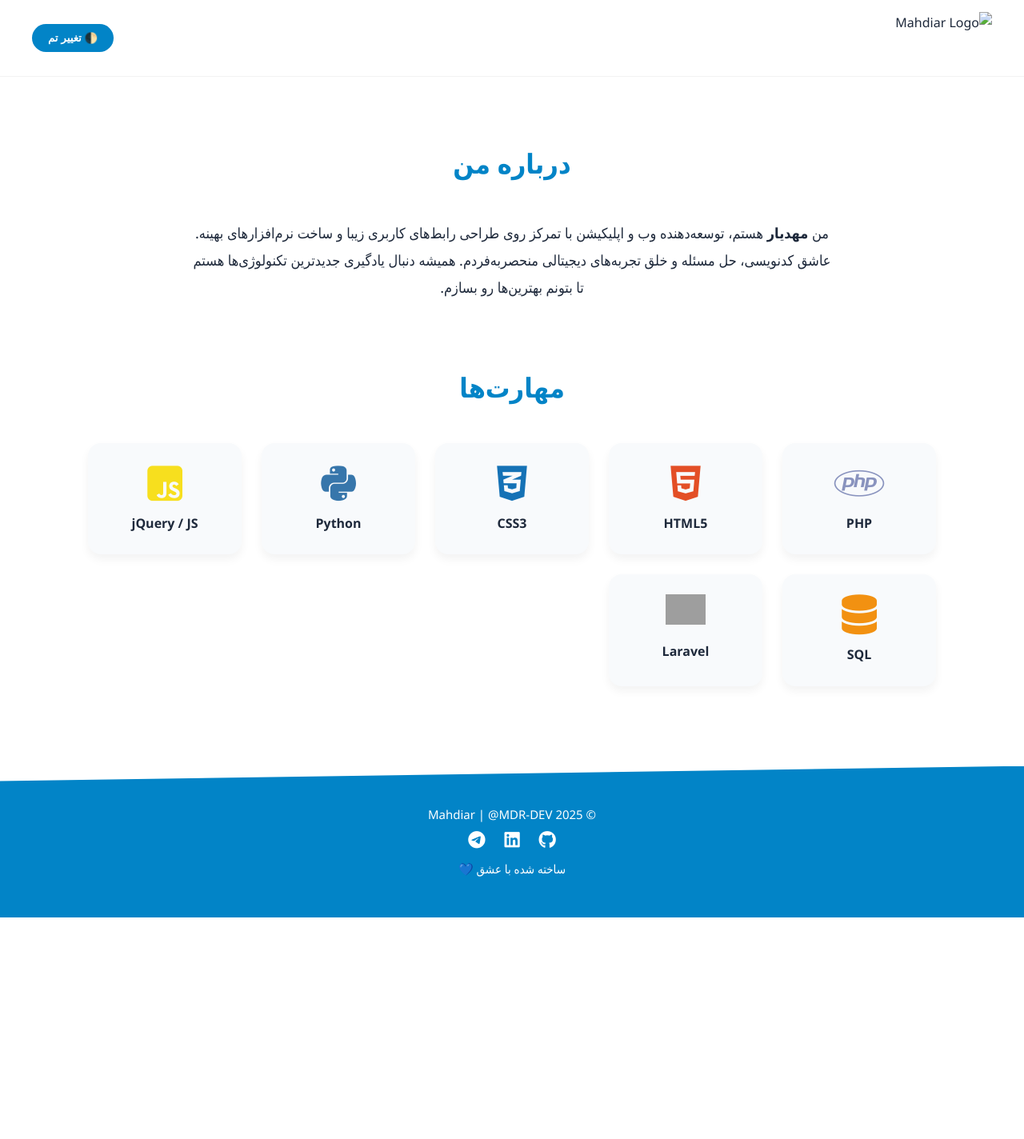
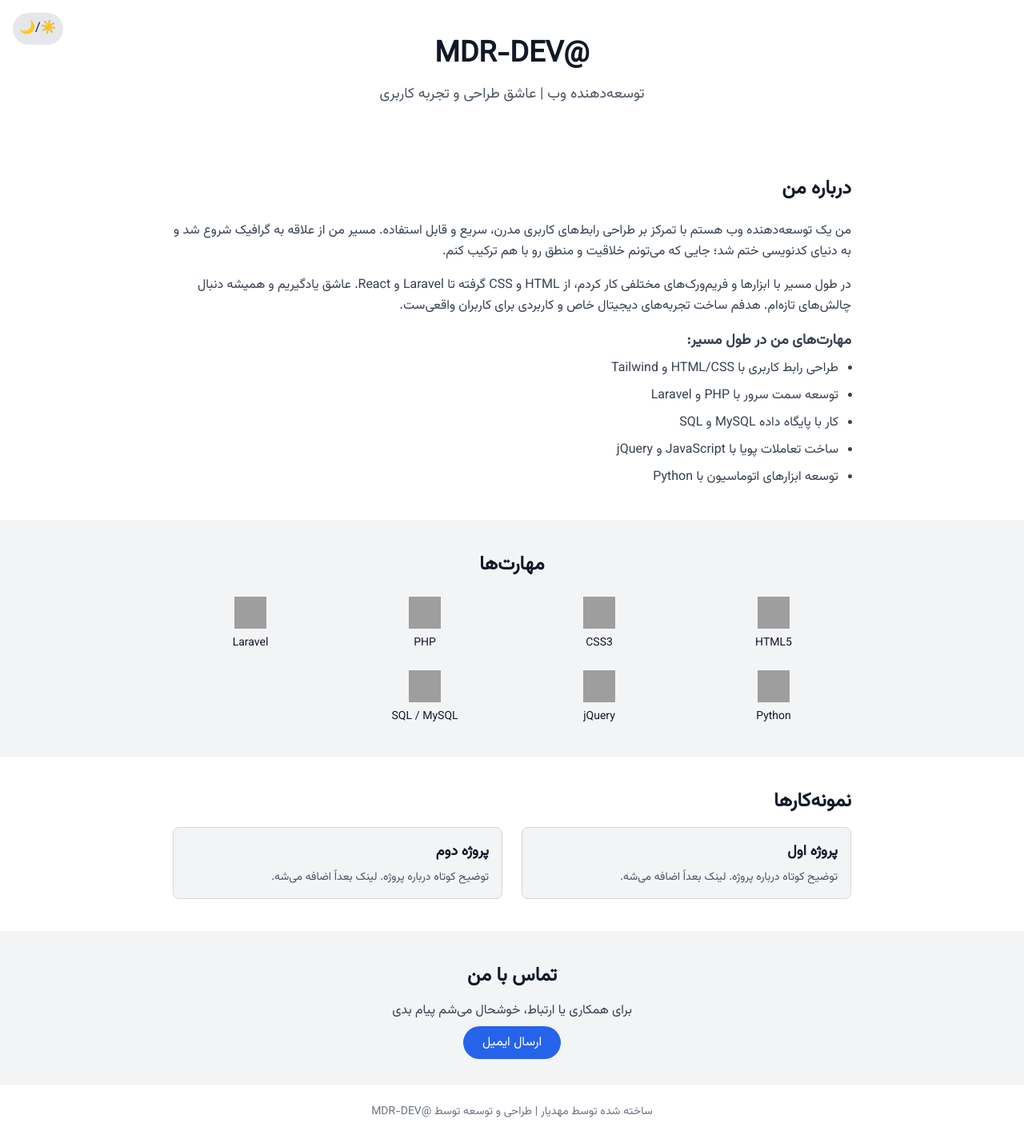
Before and after one commit to mahdi-R98/md-personal-website, a plain HTML site: page index.html in a window 1280 px wide. Shown: the whole page at 80% size. Before the commit the page ends 1147 px from the top, so only its background shows below. Drawn offline with nearby package versions, Linux system fonts and the light colour scheme; grey boxes are pictures that could not be loaded.

Commit message:
Update index.html

```diff
--- a/index.html
+++ b/index.html
@@ -1,163 +1,134 @@
 <!DOCTYPE html>
 <html lang="fa" dir="rtl">
 <head>
-  <meta charset="UTF-8">
-  <meta name="viewport" content="width=device-width, initial-scale=1.0">
-  <title>Mahdiar | Portfolio</title>
-  <link rel="stylesheet" href="https://cdnjs.cloudflare.com/ajax/libs/font-awesome/6.5.0/css/all.min.css">
+  <meta charset="UTF-8" />
+  <meta name="viewport" content="width=device-width, initial-scale=1.0" />
+  <title>@MDR-DEV | وب‌سایت شخصی</title>
+  <script src="https://cdn.tailwindcss.com"></script>
+  <script src="https://cdnjs.cloudflare.com/ajax/libs/gsap/3.12.2/gsap.min.js"></script>
+  <script>
+    tailwind.config = { darkMode: 'class' }
+  </script>
+  <link href="https://fonts.googleapis.com/css2?family=Vazirmatn&display=swap" rel="stylesheet">
   <style>
-    :root {
-      --bg-light: #ffffff;
-      --text-light: #1e293b;
-      --bg-dark: #0f172a;
-      --text-dark: #f8fafc;
-      --primary: #0284c7;
-      --accent: #38bdf8;
-      --card-light: #f8fafc;
-      --card-dark: #1e293b;
-    }
-
-    * { box-sizing: border-box; }
-
-    body {
-      margin: 0;
-      font-family: "Segoe UI", Tahoma, sans-serif;
-      line-height: 1.7;
-      transition: background 0.4s ease, color 0.4s ease;
-    }
-
-    body.light {
-      background: var(--bg-light);
-      color: var(--text-light);
-    }
-
-    body.dark {
-      background: var(--bg-dark);
-      color: var(--text-dark);
-    }
-
-    header {
-      display: flex;
-      justify-content: space-between;
-      align-items: center;
-      padding: 15px 40px;
-      background: rgba(255,255,255,0.85);
-      backdrop-filter: blur(8px);
-      border-bottom: 1px solid rgba(0,0,0,0.05);
-      position: sticky;
-      top: 0;
-      z-index: 50;
-    }
-    body.dark header { background: rgba(15,23,42,0.9); border-color: rgba(255,255,255,0.1); }
-
-    header img { height: 65px; }
-
-    .toggle-btn {
-      background: var(--primary);
-      color: #fff;
-      border: none;
-      padding: 10px 20px;
-      border-radius: 25px;
-      cursor: pointer;
-      font-weight: bold;
-      transition: 0.3s;
-    }
-    .toggle-btn:hover { background: var(--accent); }
-
-    section { max-width: 1100px; margin: 80px auto; padding: 0 20px; }
-    h2 { font-size: 34px; text-align: center; margin-bottom: 40px; color: var(--primary); }
-
-    #about p { font-size: 18px; max-width: 800px; margin: auto; text-align: center; line-height: 1.9; }
-
-    .skills {
-      display: grid;
-      grid-template-columns: repeat(auto-fit, minmax(160px, 1fr));
-      gap: 25px;
-      margin-top: 20px;
-    }
-
-    .skill {
-      background: var(--card-light);
-      padding: 25px 15px;
-      border-radius: 16px;
-      text-align: center;
-      box-shadow: 0 6px 12px rgba(0,0,0,0.05);
-      transition: 0.3s ease;
-    }
-    body.dark .skill { background: var(--card-dark); }
-
-    .skill:hover { transform: translateY(-7px); box-shadow: 0 12px 20px rgba(0,0,0,0.2); }
-    .skill i, .skill img { font-size: 50px; margin-bottom: 12px; }
-    .skill span { display: block; font-weight: 600; font-size: 16px; }
-
-    footer {
-      background: var(--primary);
-      color: #fff;
-      text-align: center;
-      padding: 40px 20px;
-      margin-top: 100px;
-      clip-path: polygon(0 10%, 100% 0, 100% 100%, 0% 100%);
-    }
-    footer p { margin: 8px 0; font-size: 15px; }
-    footer .social i { margin: 0 10px; font-size: 22px; cursor: pointer; transition: 0.3s; }
-    footer .social i:hover { color: var(--accent); }
-
-    /* Animations */
-    [data-animate] { opacity: 0; transform: translateY(30px); transition: 0.6s ease; }
-    [data-animate].active { opacity: 1; transform: translateY(0); }
+    body { font-family: 'Vazirmatn', sans-serif; }
+    .fade-in { opacity: 0; transform: translateY(30px); }
   </style>
 </head>
-<body class="light">
-  <header>
-    <img src="ChatGPT Image Aug 30, 2025, 01_12_28 PM.png" alt="Mahdiar Logo">
-    <button class="toggle-btn" onclick="toggleTheme()">🌓 تغییر تم</button>
+<body class="bg-white text-gray-900 dark:bg-gray-950 dark:text-white transition-colors duration-300">
+
+  <!-- Theme Toggle -->
+  <div class="fixed top-4 left-4 z-50">
+    <button onclick="document.documentElement.classList.toggle('dark')" class="bg-gray-200 dark:bg-gray-800 p-2 rounded-full transition hover:rotate-12">
+      ☀️/🌙
+    </button>
+  </div>
+
+  <!-- Header -->
+  <header class="text-center py-12 fade-in">
+    <h1 class="text-4xl font-bold">@MDR-DEV</h1>
+    <p class="mt-4 text-lg text-gray-600 dark:text-gray-300">توسعه‌دهنده وب | عاشق طراحی و تجربه کاربری</p>
   </header>
 
-  <section id="about" data-animate>
-    <h2>درباره من</h2>
-    <p>
-      من <strong>مهدیار</strong> هستم، توسعه‌دهنده وب و اپلیکیشن با تمرکز روی طراحی رابط‌های کاربری زیبا و ساخت نرم‌افزارهای بهینه.
-      عاشق کدنویسی، حل مسئله و خلق تجربه‌های دیجیتالی منحصربه‌فردم. همیشه دنبال یادگیری جدیدترین تکنولوژی‌ها هستم تا بتونم بهترین‌ها رو بسازم.
-    </p>
-  </section>
-
-  <section id="skills" data-animate>
-    <h2>مهارت‌ها</h2>
-    <div class="skills">
-      <div class="skill"><i class="fab fa-php" style="color:#8993be"></i><span>PHP</span></div>
-      <div class="skill"><i class="fab fa-html5" style="color:#e34f26"></i><span>HTML5</span></div>
-      <div class="skill"><i class="fab fa-css3-alt" style="color:#1572b6"></i><span>CSS3</span></div>
-      <div class="skill"><i class="fab fa-python" style="color:#3776ab"></i><span>Python</span></div>
-      <div class="skill"><i class="fab fa-js-square" style="color:#f7df1e"></i><span>jQuery / JS</span></div>
-      <div class="skill"><i class="fas fa-database" style="color:#f29111"></i><span>SQL</span></div>
-      <div class="skill"><img src="https://laravel.com/img/logomark.min.svg" alt="Laravel" width="50"><span>Laravel</span></div>
+  <!-- About -->
+  <section class="max-w-4xl mx-auto px-6 py-10 fade-in">
+    <h2 class="text-2xl font-semibold mb-6">درباره من</h2>
+    <div class="space-y-4 text-gray-700 dark:text-gray-300 leading-relaxed">
+      <p>
+        من یک توسعه‌دهنده وب هستم با تمرکز بر طراحی رابط‌های کاربری مدرن، سریع و قابل استفاده. مسیر من از علاقه به گرافیک شروع شد و به دنیای کدنویسی ختم شد؛ جایی که می‌تونم خلاقیت و منطق رو با هم ترکیب کنم.
+      </p>
+      <p>
+        در طول مسیر با ابزارها و فریم‌ورک‌های مختلفی کار کردم، از HTML و CSS گرفته تا Laravel و React. عاشق یادگیریم و همیشه دنبال چالش‌های تازه‌ام. هدفم ساخت تجربه‌های دیجیتال خاص و کاربردی برای کاربران واقعی‌ست.
+      </p>
+      <div class="mt-6">
+        <h3 class="text-lg font-bold mb-2">مهارت‌های من در طول مسیر:</h3>
+        <ul class="space-y-2 list-disc pr-4">
+          <li>طراحی رابط کاربری با HTML/CSS و Tailwind</li>
+          <li>توسعه سمت سرور با PHP و Laravel</li>
+          <li>کار با پایگاه داده MySQL و SQL</li>
+          <li>ساخت تعاملات پویا با JavaScript و jQuery</li>
+          <li>توسعه ابزارهای اتوماسیون با Python</li>
+        </ul>
+      </div>
     </div>
   </section>
 
-  <footer>
-    <p>© 2025 Mahdiar | @MDR-DEV</p>
-    <p class="social">
-      <i class="fab fa-github"></i>
-      <i class="fab fa-linkedin"></i>
-      <i class="fab fa-telegram"></i>
-    </p>
-    <p>ساخته شده با عشق 💙</p>
+  <!-- Skills -->
+  <section class="bg-gray-100 dark:bg-gray-900 py-10 fade-in">
+    <div class="max-w-4xl mx-auto px-6">
+      <h2 class="text-2xl font-semibold mb-6 text-center">مهارت‌ها</h2>
+      <div class="grid grid-cols-2 md:grid-cols-4 gap-6 text-center">
+        <div class="flex flex-col items-center">
+          <img src="https://cdn.jsdelivr.net/gh/devicons/devicon/icons/html5/html5-original.svg" class="w-10 h-10" />
+          <span class="mt-2 text-sm">HTML5</span>
+        </div>
+        <div class="flex flex-col items-center">
+          <img src="https://cdn.jsdelivr.net/gh/devicons/devicon/icons/css3/css3-original.svg" class="w-10 h-10" />
+          <span class="mt-2 text-sm">CSS3</span>
+        </div>
+        <div class="flex flex-col items-center">
+          <img src="https://cdn.jsdelivr.net/gh/devicons/devicon/icons/php/php-original.svg" class="w-10 h-10" />
+          <span class="mt-2 text-sm">PHP</span>
+        </div>
+        <div class="flex flex-col items-center">
+          <img src="https://cdn.jsdelivr.net/gh/devicons/devicon/icons/laravel/laravel-plain.svg" class="w-10 h-10" />
+          <span class="mt-2 text-sm">Laravel</span>
+        </div>
+        <div class="flex flex-col items-center">
+          <img src="https://cdn.jsdelivr.net/gh/devicons/devicon/icons/python/python-original.svg" class="w-10 h-10" />
+          <span class="mt-2 text-sm">Python</span>
+        </div>
+        <div class="flex flex-col items-center">
+          <img src="https://cdn.jsdelivr.net/gh/devicons/devicon/icons/jquery/jquery-original.svg" class="w-10 h-10" />
+          <span class="mt-2 text-sm">jQuery</span>
+        </div>
+        <div class="flex flex-col items-center">
+          <img src="https://cdn.jsdelivr.net/gh/devicons/devicon/icons/mysql/mysql-original.svg" class="w-10 h-10" />
+          <span class="mt-2 text-sm">SQL / MySQL</span>
+        </div>
+      </div>
+    </div>
+  </section>
+
+  <!-- Portfolio -->
+  <section class="max-w-4xl mx-auto px-6 py-10 fade-in">
+    <h2 class="text-2xl font-semibold mb-4">نمونه‌کارها</h2>
+    <div class="grid grid-cols-1 md:grid-cols-2 gap-6">
+      <div class="bg-gray-100 dark:bg-gray-800 p-4 rounded-lg border border-gray-300 dark:border-gray-700">
+        <h3 class="text-lg font-bold">پروژه اول</h3>
+        <p class="text-gray-600 dark:text-gray-400 text-sm mt-2">توضیح کوتاه درباره پروژه. لینک بعداً اضافه می‌شه.</p>
+      </div>
+      <div class="bg-gray-100 dark:bg-gray-800 p-4 rounded-lg border border-gray-300 dark:border-gray-700">
+        <h3 class="text-lg font-bold">پروژه دوم</h3>
+        <p class="text-gray-600 dark:text-gray-400 text-sm mt-2">توضیح کوتاه درباره پروژه. لینک بعداً اضافه می‌شه.</p>
+      </div>
+    </div>
+  </section>
+
+  <!-- Contact -->
+  <section class="bg-gray-100 dark:bg-gray-900 py-10 fade-in">
+    <div class="max-w-3xl mx-auto px-6 text-center">
+      <h2 class="text-2xl font-semibold mb-4">تماس با من</h2>
+      <p class="text-gray-700 dark:text-gray-300 mb-4">برای همکاری یا ارتباط، خوشحال می‌شم پیام بدی</p>
+      <a href="mailto:your-email@example.com" class="bg-blue-600 hover:bg-blue-700 text-white px-6 py-2 rounded-full transition">ارسال ایمیل</a>
+    </div>
+  </section>
+
+  <!-- Footer -->
+  <footer class="text-center py-6 text-gray-500 text-sm fade-in">
+    ساخته شده توسط مهدیار | طراحی و توسعه توسط @MDR-DEV
   </footer>
 
+  <!-- GSAP Animations -->
   <script>
-    function toggleTheme() {
-      document.body.classList.toggle('dark');
-      document.body.classList.toggle('light');
-    }
-
-    // scroll animation
-    const items = document.querySelectorAll('[data-animate]');
-    window.addEventListener('scroll', () => {
-      items.forEach(el => {
-        const rect = el.getBoundingClientRect().top;
-        if(rect < window.innerHeight - 100) el.classList.add('active');
-      });
+    gsap.to(".fade-in", {
+      opacity: 1,
+      y: 0,
+      duration: 1,
+      stagger: 0.3,
+      ease: "power2.out"
     });
   </script>
+
 </body>
 </html>
```
